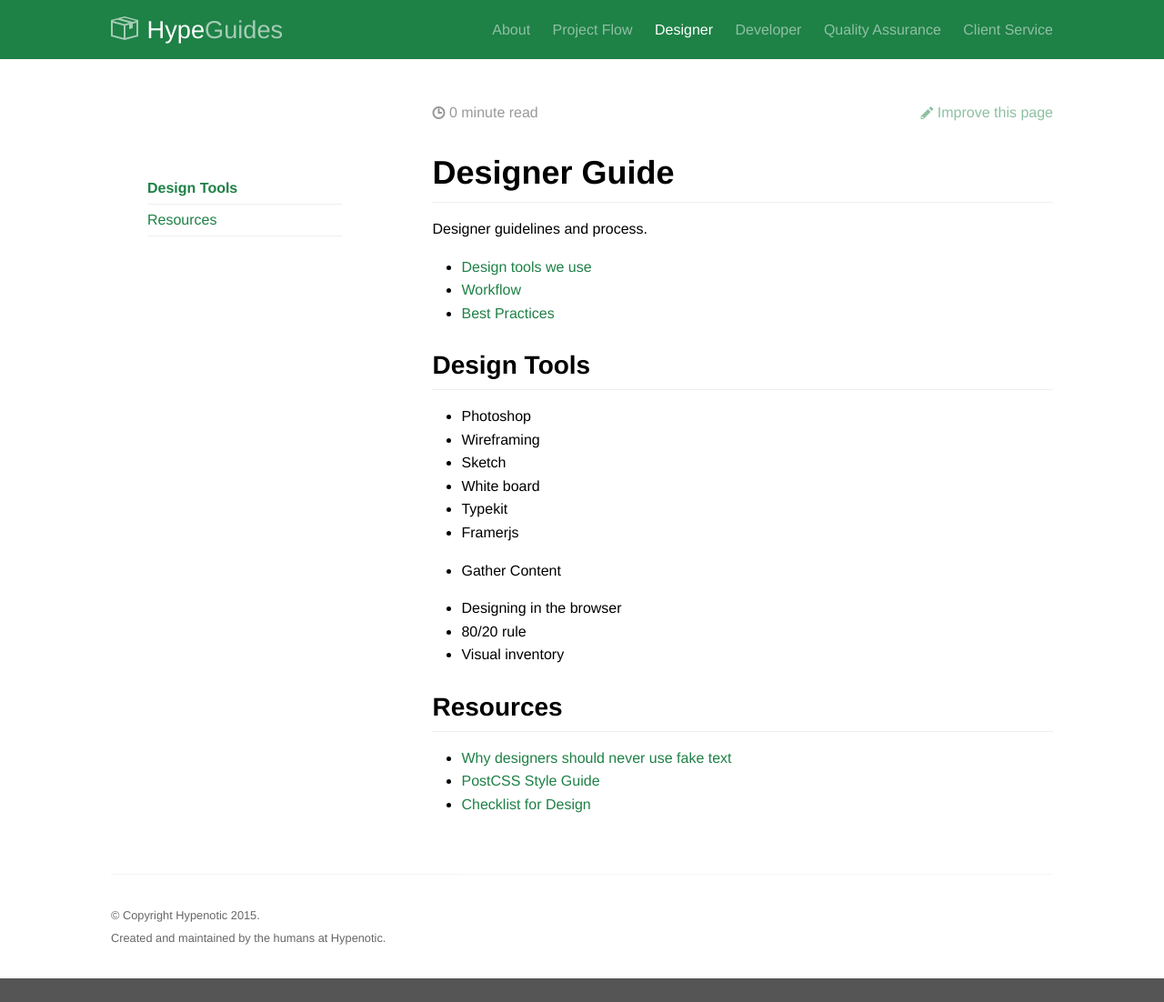
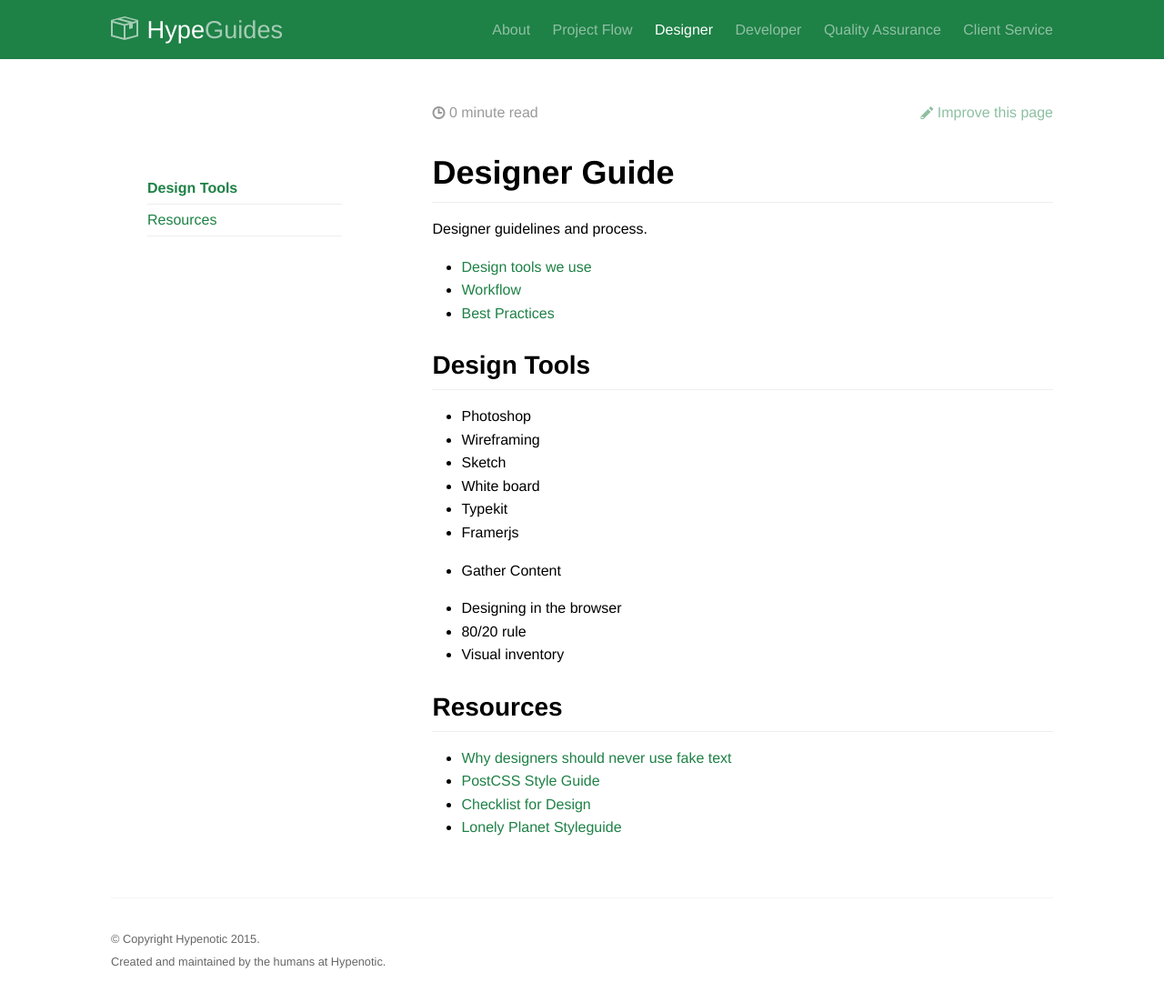
Before and after one commit to TaniaD13/handbook, a Jekyll site: the page built from designer.md, in a window 1280 px wide and 1102 px high. Shown: the whole window at 91% size. Built offline with Jekyll 4.4.1, drawn with Linux system fonts in a browser that asks for light colours; Markdown is read by kramdown in place of the engine named in the settings.

Commit message:
Update designer.md

```diff
--- a/designer.md
+++ b/designer.md
@@ -31,3 +31,4 @@
 * [Why designers should never use fake text](]http://thenextweb.com/dd/2015/04/09/why-designers-should-never-use-fake-text/)
 * [PostCSS Style Guide](https://github.com/morishitter/postcss-style-guide)
 * [Checklist for Design](http://www.hailpixel.com/articles/checklist-for-design)
+* [Lonely Planet Styleguide](http://rizzo.lonelyplanet.com/styleguide/design-elements/colours)
```
